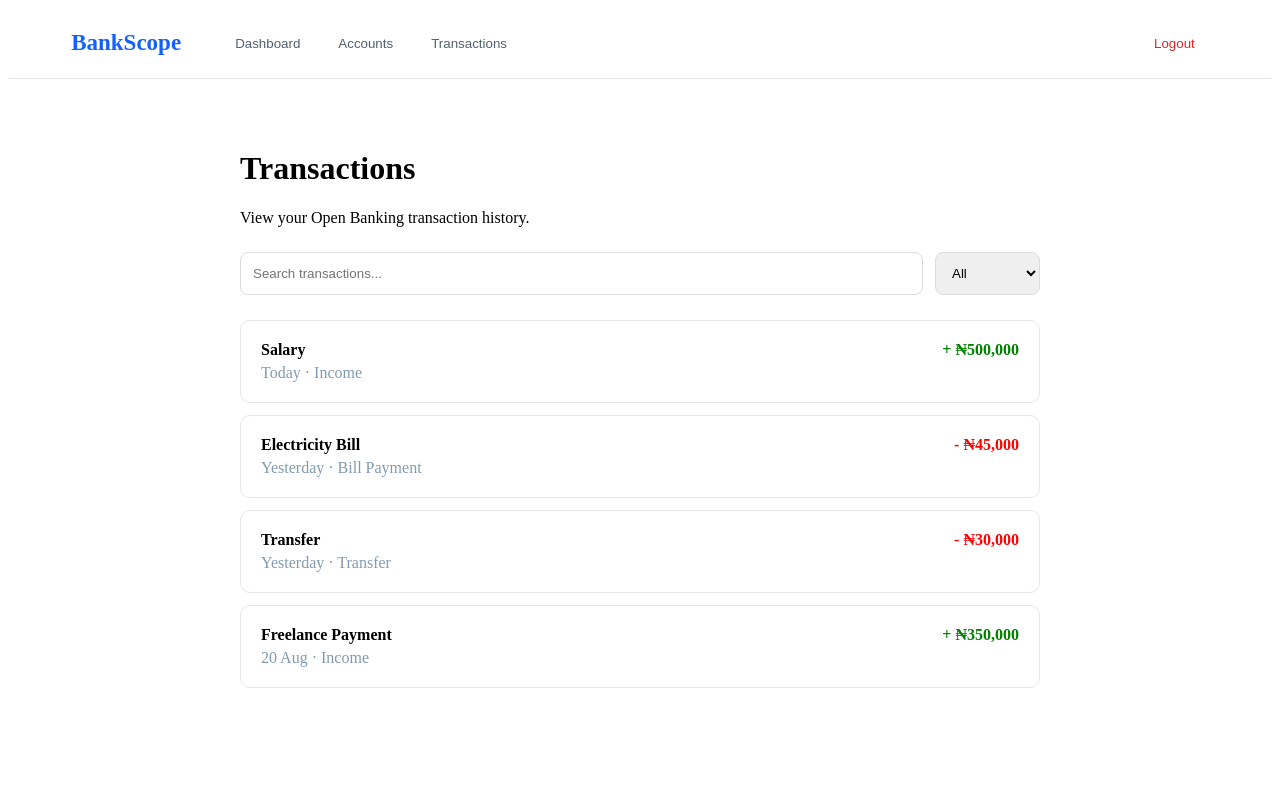
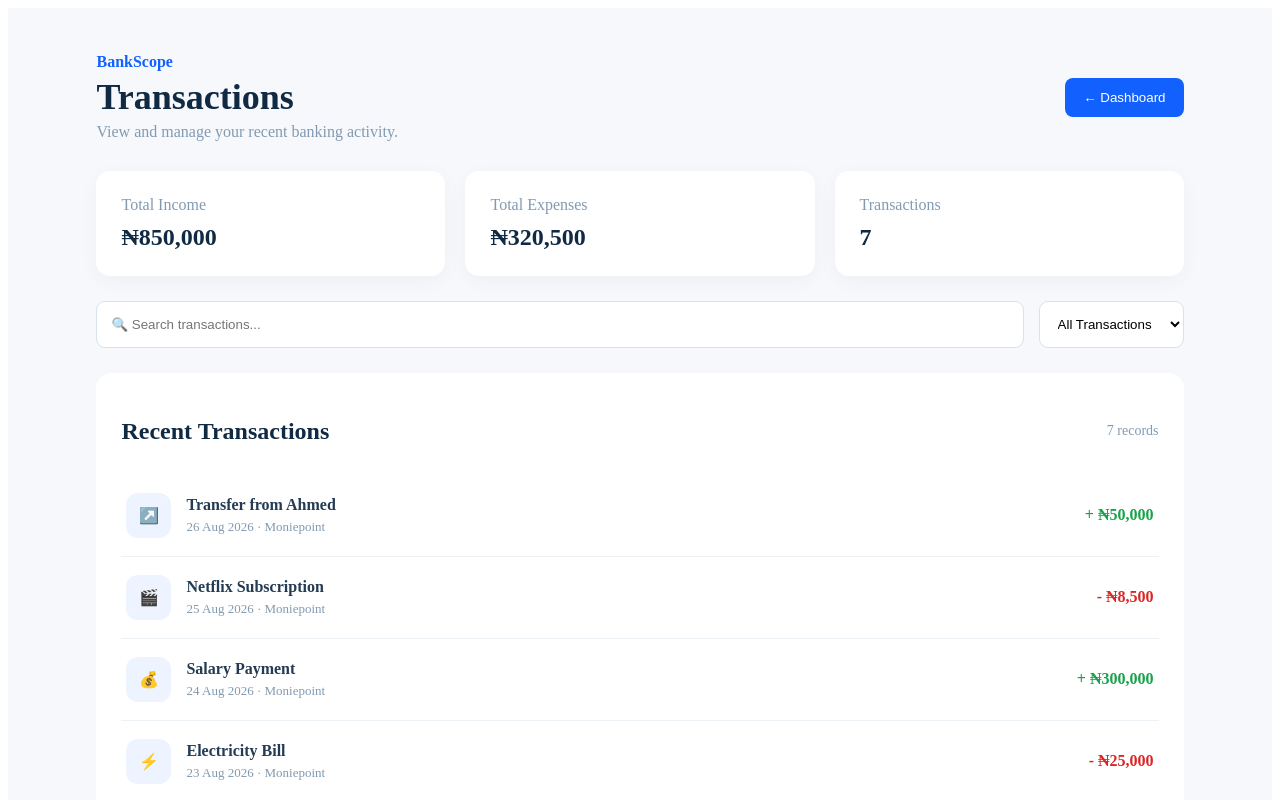
Before and after one commit to MufasirDev/bankscope, a Vue app: page /transactions in a window 1280 px wide. Shown: the top 800 px of the page. Built offline with nearby package versions, Linux system fonts and the light colour scheme.

Commit message:
made changes

```diff
--- a/src/pages/Accounts.vue
+++ b/src/pages/Accounts.vue
@@ -1,10 +1,11 @@
 <template>
-    <Navbar />
-  <div class="accounts">
-    <div class="header">
+  <div class="accounts-page">
+
+    <div class="page-header">
       <div>
-        <p>BankScope</p>
+        <p class="brand">BankScope</p>
         <h1>My Accounts</h1>
+        <p>Manage all your connected bank accounts.</p>
       </div>
 
       <button @click="connectBank">
@@ -12,23 +13,15 @@
       </button>
     </div>
 
-    <div v-if="accounts.length === 0" class="empty">
-      <h2>No connected accounts</h2>
-      <p>Connect a bank account to see it here.</p>
+    <div v-if="accounts.length" class="accounts-grid">
 
-      <button @click="connectBank">
-        Connect Bank
-      </button>
-    </div>
-
-    <div v-else class="account-grid">
       <div
         v-for="account in accounts"
-        :key="account.id"
+        :key="account.name"
         class="account-card"
       >
         <div class="account-top">
-          <div class="logo">
+          <div class="bank-logo">
             {{ account.shortName }}
           </div>
 
@@ -37,25 +30,52 @@
           </span>
         </div>
 
-        <p class="bank-name">
-          {{ account.bank }}
-        </p>
+        <h2>{{ account.name }}</h2>
 
-        <h2>
-          ₦{{ account.balance.toLocaleString() }}
-        </h2>
+        <p>{{ account.type }}</p>
 
-        <div class="account-info">
-          <span>{{ account.type }}</span>
-          <span>{{ account.number }}</span>
+        <div class="balance">
+          <span>Available Balance</span>
+          <strong>
+            ₦{{ account.balance.toLocaleString() }}.00
+          </strong>
         </div>
+
+        <div class="account-number">
+          Account Number
+          <strong>{{ account.number }}</strong>
+        </div>
+
+        <button
+          class="disconnect"
+          @click="disconnectAccount(account.name)"
+        >
+          Disconnect
+        </button>
       </div>
+
     </div>
+
+    <div v-else class="empty">
+      <div class="empty-icon">🏦</div>
+
+      <h2>No bank connected</h2>
+
+      <p>
+        Connect your bank to see your account information here.
+      </p>
+
+      <button @click="connectBank">
+        Connect Your First Bank
+      </button>
+    </div>
+
   </div>
 </template>
 
+
 <script setup>
-import Navbar from '../components/Navbar.vue'
+
 import { ref, onMounted } from 'vue'
 import { useRouter } from 'vue-router'
 
@@ -63,76 +83,105 @@ const router = useRouter()
 
 const accounts = ref([])
 
+
 onMounted(() => {
-  const bank = localStorage.getItem('connectedBank')
 
-  if (bank) {
-    const connectedBank = JSON.parse(bank)
+  const savedBank = localStorage.getItem('connectedBank')
+
+  if (savedBank) {
+
+    const bank = JSON.parse(savedBank)
 
     accounts.value = [
       {
-        id: 1,
-        bank: connectedBank.name,
-        shortName: connectedBank.shortName,
+        name: bank.name,
+        shortName: bank.shortName,
+        type: bank.type,
         balance: 2450000,
-        type: 'Current Account',
         number: '**** 4821'
       }
     ]
+
   }
+
 })
+
 
 function connectBank() {
   router.push('/connect-bank')
 }
+
+
+function disconnectAccount(name) {
+
+  const confirmDisconnect =
+    confirm(`Disconnect ${name} from BankScope?`)
+
+  if (!confirmDisconnect) {
+    return
+  }
+
+  localStorage.removeItem('connectedBank')
+
+  accounts.value = []
+
+}
+
 </script>
 
+
 <style scoped>
-.accounts {
+
+.accounts-page {
   min-height: 100vh;
-  background: #f7f9fc;
-  padding: 45px 7%;
-  color: #102a43;
+  background: #f6f8fc;
+  padding: 50px 7%;
 }
 
-.header {
+.page-header {
   display: flex;
   justify-content: space-between;
   align-items: center;
-  margin-bottom: 40px;
+  margin-bottom: 35px;
 }
 
-.header p {
+.brand {
   color: #1261ff;
-  margin: 0;
+  font-weight: 700;
 }
 
-.header h1 {
+h1 {
+  color: #102a43;
   margin: 5px 0;
+  font-size: 36px;
 }
 
-button {
-  border: none;
+.page-header p {
+  color: #829ab1;
+}
+
+.page-header button,
+.empty button {
   background: #1261ff;
   color: white;
-  padding: 13px 22px;
-  border-radius: 8px;
+  border: none;
+  padding: 13px 20px;
+  border-radius: 9px;
+  font-weight: 700;
   cursor: pointer;
-  font-weight: 600;
 }
 
-.account-grid {
+.accounts-grid {
   display: grid;
   grid-template-columns: repeat(2, 1fr);
   gap: 25px;
-  max-width: 900px;
 }
 
 .account-card {
-  background: #102a43;
-  color: white;
-  padding: 30px;
+  background: white;
+  padding: 28px;
   border-radius: 18px;
+  box-shadow: 0 8px 30px rgba(16, 42, 67, .06);
 }
 
 .account-top {
@@ -141,43 +190,107 @@ button {
   align-items: center;
 }
 
-.logo {
-  width: 50px;
-  height: 50px;
-  border-radius: 12px;
+.bank-logo {
+  width: 55px;
+  height: 55px;
+  border-radius: 14px;
   background: #1261ff;
+  color: white;
   display: flex;
   align-items: center;
   justify-content: center;
-  font-weight: bold;
+  font-weight: 800;
 }
 
 .connected {
-  color: #7ee2a8;
+  color: #16a34a;
   font-size: 13px;
 }
 
-.bank-name {
-  opacity: 0.7;
+.account-card h2 {
+  color: #102a43;
+  margin-bottom: 5px;
+}
+
+.account-card > p {
+  color: #829ab1;
+}
+
+.balance {
+  margin-top: 30px;
+}
+
+.balance span,
+.account-number {
+  display: block;
+  color: #829ab1;
+  font-size: 13px;
+}
+
+.balance strong {
+  display: block;
+  color: #102a43;
+  font-size: 30px;
+  margin-top: 8px;
+}
+
+.account-number {
   margin-top: 25px;
 }
 
-.account-card h2 {
-  font-size: 30px;
+.account-number strong {
+  display: block;
+  color: #243b53;
+  margin-top: 6px;
 }
 
-.account-info {
-  display: flex;
-  justify-content: space-between;
-  opacity: 0.7;
-  font-size: 14px;
+.disconnect {
+  width: 100%;
+  margin-top: 25px;
+  padding: 12px;
+  border: 1px solid #fecaca;
+  background: #fff5f5;
+  color: #dc2626;
+  border-radius: 8px;
+  cursor: pointer;
 }
 
 .empty {
   background: white;
-  padding: 50px;
+  padding: 70px 30px;
   text-align: center;
-  max-width: 600px;
   border-radius: 18px;
 }
+
+.empty-icon {
+  font-size: 50px;
+}
+
+.empty h2 {
+  color: #102a43;
+}
+
+.empty p {
+  color: #829ab1;
+  margin-bottom: 25px;
+}
+
+@media (max-width: 700px) {
+
+  .accounts-page {
+    padding: 30px 20px;
+  }
+
+  .page-header {
+    flex-direction: column;
+    align-items: flex-start;
+    gap: 20px;
+  }
+
+  .accounts-grid {
+    grid-template-columns: 1fr;
+  }
+
+}
+
 </style>
--- a/src/pages/ConnectBank.vue
+++ b/src/pages/ConnectBank.vue
@@ -97,8 +97,8 @@ const banks = [
     type: 'Digital Bank'
   },
   {
-    name: 'Access Bank',
-    shortName: 'AB',
+    name: 'Summit Bank',
+    shortName: 'SB',
     type: 'Commercial Bank'
   },
   {
--- a/src/pages/Dashboard.vue
+++ b/src/pages/Dashboard.vue
@@ -209,6 +209,13 @@ function viewTransactions() {
 
   router.push('/transactions')
 
+}
+function goTransactions() {
+  router.push('/transactions')
+}
+
+function goAccounts() {
+  router.push('/accounts')
 }
 
 </script>
--- a/src/pages/Transactions.vue
+++ b/src/pages/Transactions.vue
@@ -1,21 +1,59 @@
 <template>
-    <Navbar />
-  <div class="transactions">
+  <div class="transactions-page">
+
+    <div class="page-header">
+      <div>
+        <p class="welcome">BankScope</p>
         <h1>Transactions</h1>
-    <p>View your Open Banking transaction history.</p>
+        <p class="subtitle">
+          View and manage your recent banking activity.
+        </p>
+      </div>
+
+      <button class="back-btn" @click="goDashboard">
+        ← Dashboard
+      </button>
+    </div>
+
+    <div class="summary">
+
+      <div class="summary-card">
+        <span>Total Income</span>
+        <strong>₦850,000</strong>
+      </div>
+
+      <div class="summary-card">
+        <span>Total Expenses</span>
+        <strong>₦320,500</strong>
+      </div>
+
+      <div class="summary-card">
+        <span>Transactions</span>
+        <strong>{{ filteredTransactions.length }}</strong>
+      </div>
+
+    </div>
 
     <div class="filters">
+
       <input
         v-model="search"
         type="text"
-        placeholder="Search transactions..."
+        placeholder="🔍 Search transactions..."
       />
 
-      <select v-model="filter">
-        <option value="all">All</option>
-        <option value="income">Income</option>
-        <option value="expense">Expenses</option>
+      <select v-model="typeFilter">
+        <option value="All">All Transactions</option>
+        <option value="Income">Income</option>
+        <option value="Expense">Expenses</option>
       </select>
+
+    </div>
+    <div class="transaction-card">
+
+      <div class="transaction-header">
+        <h2>Recent Transactions</h2>
+        <span>{{ filteredTransactions.length }} records</span>
       </div>
 
       <div
@@ -23,125 +61,341 @@
         :key="transaction.id"
         class="transaction"
       >
-      <div>
-        <strong>{{ transaction.name }}</strong>
-        <p>{{ transaction.date }} · {{ transaction.category }}</p>
+
+        <div class="transaction-icon">
+          {{ transaction.icon }}
         </div>
 
-      <strong :class="transaction.type">
-        {{ transaction.type === 'income' ? '+' : '-' }}
-        ₦{{ transaction.amount.toLocaleString() }}
-      </strong>
+        <div class="transaction-info">
+          <strong>{{ transaction.description }}</strong>
+          <span>
+            {{ transaction.date }} · {{ transaction.bank }}
+          </span>
         </div>
 
-    <p v-if="filteredTransactions.length === 0">
+        <div
+          class="transaction-amount"
+          :class="transaction.type.toLowerCase()"
+        >
+          {{ transaction.type === 'Income' ? '+' : '-' }}
+          ₦{{ transaction.amount.toLocaleString() }}
+        </div>
+
+      </div>
+
+      <div
+        v-if="filteredTransactions.length === 0"
+        class="empty"
+      >
         No transactions found.
-    </p>
+      </div>
+
+    </div>
+
   </div>
 </template>
 
+
 <script setup>
-import Navbar from '../components/Navbar.vue'
+
 import { ref, computed } from 'vue'
+import { useRouter } from 'vue-router'
+
+const router = useRouter()
 
 const search = ref('')
-const filter = ref('all')
+const typeFilter = ref('All')
 
 const transactions = ref([
   {
     id: 1,
-    name: 'Salary',
-    date: 'Today',
-    category: 'Income',
-    amount: 500000,
-    type: 'income'
+    description: 'Transfer from Ahmed',
+    date: '26 Aug 2026',
+    bank: 'Moniepoint',
+    type: 'Income',
+    amount: 50000,
+    icon: '↗️'
   },
   {
     id: 2,
-    name: 'Electricity Bill',
-    date: 'Yesterday',
-    category: 'Bill Payment',
-    amount: 45000,
-    type: 'expense'
+    description: 'Netflix Subscription',
+    date: '25 Aug 2026',
+    bank: 'Moniepoint',
+    type: 'Expense',
+    amount: 8500,
+    icon: '🎬'
   },
   {
     id: 3,
-    name: 'Transfer',
-    date: 'Yesterday',
-    category: 'Transfer',
-    amount: 30000,
-    type: 'expense'
+    description: 'Salary Payment',
+    date: '24 Aug 2026',
+    bank: 'Moniepoint',
+    type: 'Income',
+    amount: 300000,
+    icon: '💰'
   },
   {
     id: 4,
-    name: 'Freelance Payment',
-    date: '20 Aug',
-    category: 'Income',
-    amount: 350000,
-    type: 'income'
+    description: 'Electricity Bill',
+    date: '23 Aug 2026',
+    bank: 'Moniepoint',
+    type: 'Expense',
+    amount: 25000,
+    icon: '⚡'
+  },
+  {
+    id: 5,
+    description: 'Transfer to John',
+    date: '22 Aug 2026',
+    bank: 'Moniepoint',
+    type: 'Expense',
+    amount: 75000,
+    icon: '↙️'
+  },
+  {
+    id: 6,
+    description: 'Cashback',
+    date: '21 Aug 2026',
+    bank: 'Moniepoint',
+    type: 'Income',
+    amount: 15000,
+    icon: '🎁'
+  },
+  {
+    id: 7,
+    description: 'Airtime Purchase',
+    date: '20 Aug 2026',
+    bank: 'Moniepoint',
+    type: 'Expense',
+    amount: 5000,
+    icon: '📱'
   }
 ])
 
+
 const filteredTransactions = computed(() => {
+
   return transactions.value.filter(transaction => {
+
     const matchesSearch =
-      transaction.name
+      transaction.description
         .toLowerCase()
         .includes(search.value.toLowerCase())
 
-    const matchesFilter =
-      filter.value === 'all' ||
-      transaction.type === filter.value
+    const matchesType =
+      typeFilter.value === 'All' ||
+      transaction.type === typeFilter.value
 
-    return matchesSearch && matchesFilter
+    return matchesSearch && matchesType
+
   })
+
 })
+
+
+function goDashboard() {
+  router.push('/dashboard')
+}
+
 </script>
 
+
 <style scoped>
-.transactions {
-  padding: 50px;
-  max-width: 800px;
-  margin: auto;
+
+.transactions-page {
+  min-height: 100vh;
+  background: #f6f8fc;
+  padding: 45px 7%;
 }
 
-.transaction {
+
+
+.page-header {
   display: flex;
   justify-content: space-between;
-  padding: 20px;
-  margin: 12px 0;
-  background: white;
-  border: 1px solid #e5e7eb;
-  border-radius: 10px;
+  align-items: center;
+  margin-bottom: 30px;
 }
 
-.transaction p {
-  color: #829ab1;
-  margin: 5px 0 0;
+.welcome {
+  color: #1261ff;
+  font-weight: 600;
+  margin: 0;
 }
 
-.income {
-  color: green;
+h1 {
+  color: #102a43;
+  margin: 5px 0;
+  font-size: 36px;
 }
 
-.expense {
-  color: red;
+.subtitle {
+  color: #829ab1;
+  margin: 0;
 }
+
+.back-btn {
+  padding: 12px 18px;
+  border: none;
+  border-radius: 8px;
+  background: #1261ff;
+  color: white;
+  cursor: pointer;
+}
+
+
+
+.summary {
+  display: grid;
+  grid-template-columns: repeat(3, 1fr);
+  gap: 20px;
+  margin-bottom: 25px;
+}
+
+.summary-card {
+  background: white;
+  padding: 25px;
+  border-radius: 14px;
+  box-shadow: 0 5px 20px rgba(0,0,0,.04);
+}
+
+.summary-card span {
+  display: block;
+  color: #829ab1;
+  margin-bottom: 10px;
+}
+
+.summary-card strong {
+  font-size: 24px;
+  color: #102a43;
+}
+
+
 
 .filters {
   display: flex;
-  gap: 12px;
-  margin: 25px 0;
+  gap: 15px;
+  margin-bottom: 25px;
 }
 
 .filters input,
 .filters select {
-  padding: 12px;
-  border: 1px solid #ddd;
-  border-radius: 8px;
+  padding: 14px;
+  border: 1px solid #d9e2ec;
+  border-radius: 9px;
+  background: white;
+  outline: none;
 }
 
 .filters input {
   flex: 1;
 }
+
+
+
+.transaction-card {
+  background: white;
+  border-radius: 16px;
+  padding: 25px;
+}
+
+.transaction-header {
+  display: flex;
+  justify-content: space-between;
+  align-items: center;
+  margin-bottom: 10px;
+}
+
+.transaction-header h2 {
+  color: #102a43;
+}
+
+.transaction-header span {
+  color: #829ab1;
+  font-size: 14px;
+}
+
+.transaction {
+  display: flex;
+  align-items: center;
+  gap: 15px;
+  padding: 18px 5px;
+  border-bottom: 1px solid #edf2f7;
+}
+
+.transaction-icon {
+  width: 45px;
+  height: 45px;
+  border-radius: 12px;
+  background: #edf3ff;
+  display: flex;
+  align-items: center;
+  justify-content: center;
+}
+
+.transaction-info {
+  flex: 1;
+  display: flex;
+  flex-direction: column;
+  gap: 5px;
+}
+
+.transaction-info strong {
+  color: #243b53;
+}
+
+.transaction-info span {
+  color: #829ab1;
+  font-size: 13px;
+}
+
+.transaction-amount {
+  font-weight: 700;
+}
+
+.transaction-amount.income {
+  color: #16a34a;
+}
+
+.transaction-amount.expense {
+  color: #dc2626;
+}
+
+.empty {
+  text-align: center;
+  padding: 40px;
+  color: #829ab1;
+}
+
+
+
+@media (max-width: 700px) {
+
+  .transactions-page {
+    padding: 30px 20px;
+  }
+
+  .page-header {
+    align-items: flex-start;
+    gap: 15px;
+  }
+
+  h1 {
+    font-size: 28px;
+  }
+
+  .summary {
+    grid-template-columns: 1fr;
+  }
+
+  .filters {
+    flex-direction: column;
+  }
+
+  .transaction-amount {
+    font-size: 13px;
+  }
+
+}
+
 </style>
--- a/src/router/index.js
+++ b/src/router/index.js
@@ -1,5 +1,8 @@
 import { createRouter, createWebHistory } from 'vue-router'
 import Register from '../pages/Register.vue'
+import Transactions from '../pages/Transactions.vue'
+import Accounts from '../pages/Accounts.vue'
+
 const router = createRouter({
   history: createWebHistory(),
 
```
Lines whose indentation alone changed are shown as unchanged.
